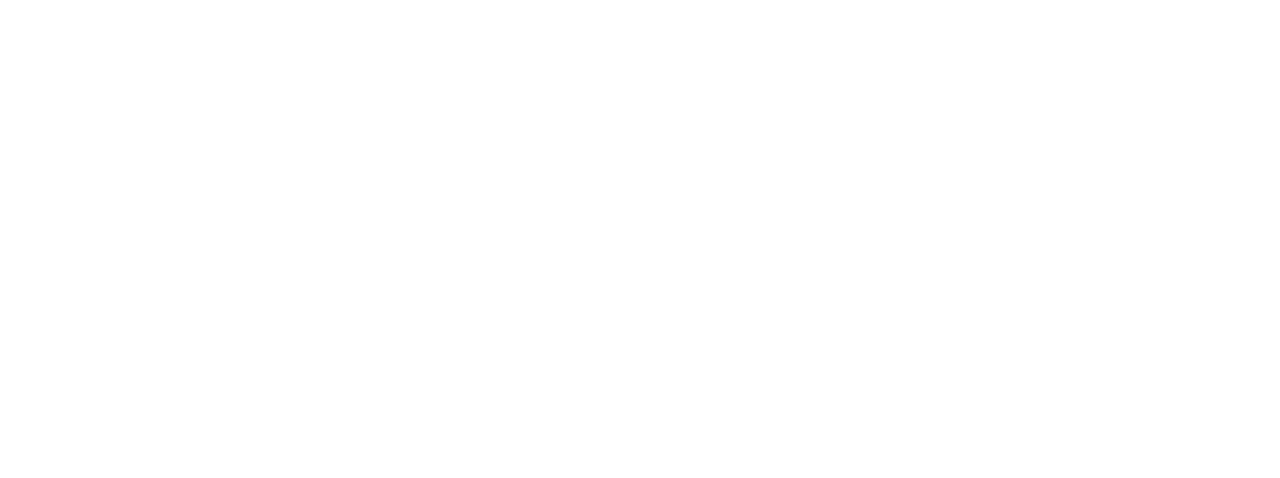
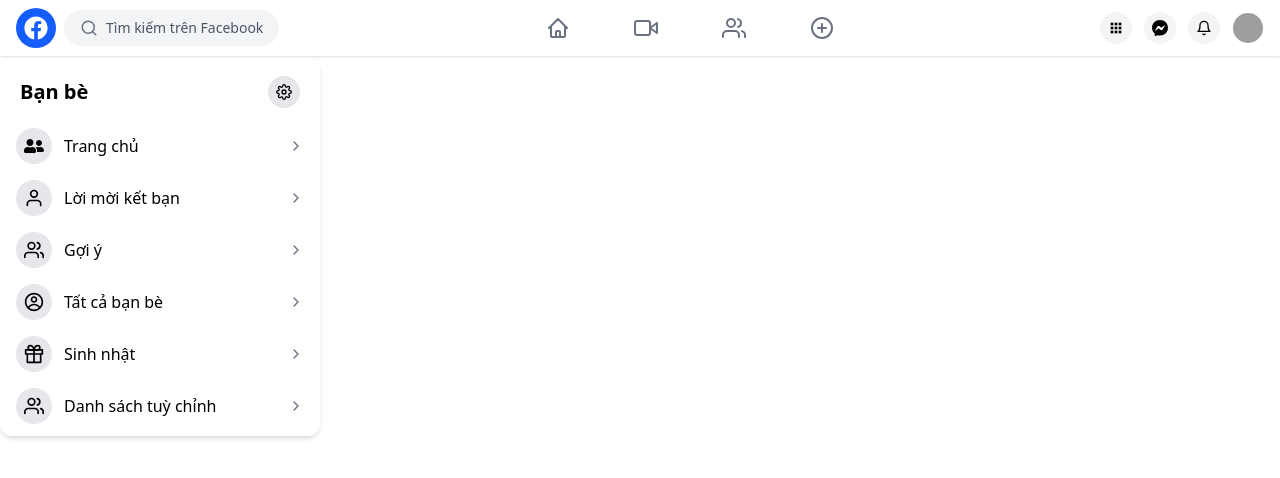
Before and after one commit to nguyen-tuankiet/IT-Challenge-2025, a React (Vite) app: page /home in a window 1280 px wide. Before the commit this address had no page. Shown: the top 478 px of the page. Built offline with nearby package versions, Linux system fonts and the light colour scheme; grey boxes are pictures that could not be loaded; the HTML template or start-up script is replaced by a standard one.

Commit message:
navigave home

```diff
--- a/src/App.jsx
+++ b/src/App.jsx
@@ -1,8 +1,7 @@
 import { BrowserRouter as Router, Routes, Route, Navigate } from 'react-router-dom';
-import Header from './components/Layout/Header';
-import Sidebar from './components/Layout/Sidebar';
 import FriendRequestsPage from './pages/friend/FriendsAppLayout';
 import BlueTechLogin from './pages/auth/auth';
+import HomePage from './pages/HomePage';
 
 function App() {
   return (
@@ -11,11 +10,10 @@
         <Route path="/login" element={<BlueTechLogin />} />
         <Route path="/register" element={<BlueTechLogin />} />
         <Route path="/auth" element={<Navigate to="/login" replace />} />
-        <Route
-          path="/friends" element={<FriendRequestsPage/>}
-        />
-        {/* Redirect root to login */}
+        <Route path="/friends" element={<FriendRequestsPage/>} />
+        <Route path="/home" element={<HomePage/>} />
         <Route path="/" element={<Navigate to="/login" replace />} />
+
       </Routes>
     </Router>
   );
--- a/src/components/post/Post.jsx
+++ b/src/components/post/Post.jsx
@@ -2,6 +2,7 @@
 import { Heart, MessageCircle, Share2, ThumbsUp, MoreHorizontal, X } from 'lucide-react';
 
 export default function Post({data}) {
+    if (!data) return null;
     const {
         authorName,
         avatar,
@@ -15,6 +16,8 @@
     } = data;
     const [liked, setLiked] = useState(false);
     const [reactionCount, setReactionCount] = useState(likes || 0);
+
+    if (!data || !authorName) return null;
 
     const handleLike = () => {
         setLiked(!liked);
--- a/src/pages/HomePage.jsx
+++ b/src/pages/HomePage.jsx
@@ -2,7 +2,7 @@
 import Post from '../components/Post/Post';
 import Header from "../components/Layout/Header.jsx";
 import Sidebar from "../components/Layout/Sidebar.jsx";
-import FriendRequestsPage from "./FriendRequestsPage.jsx";
+import FriendRequestsPage from "../components/Friend/FriendRequestsPage.jsx";
 
 const postsMock = [
     {
```
